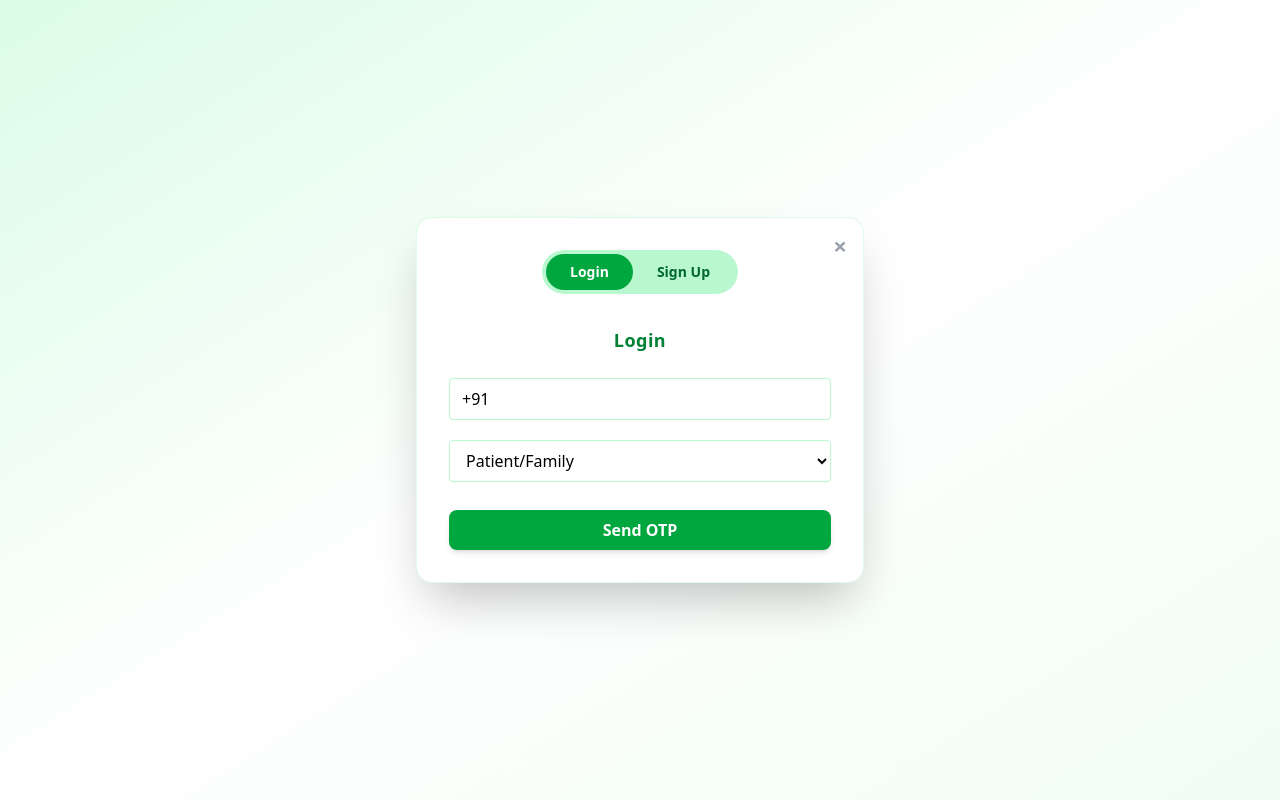
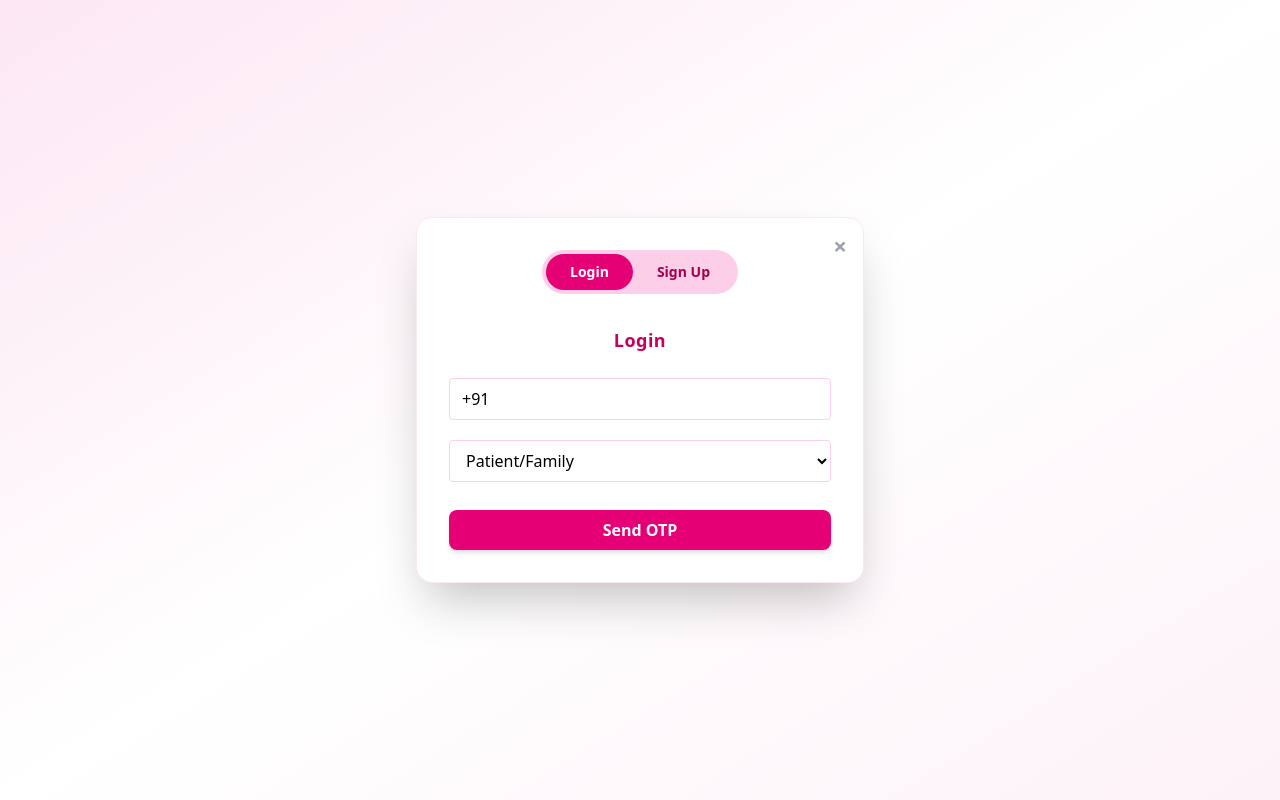
Before and after one commit to SHUBHAM2775/NFC4_DeepThink, a React (Vite) app in the folder Frontend/: page / in a window 1280 px wide. Both pictures are taken after a click on the button "Login / Signup". Built offline with nearby package versions, Linux system fonts and the light colour scheme.

Commit message:
color-schemes

```diff
--- a/Frontend/src/App.jsx
+++ b/Frontend/src/App.jsx
@@ -37,7 +37,7 @@ const App = () => {
         return (
           <Login
             onSuccess={handleLoginSuccess}
-            onClose={() => setCurrentView("main")}
+            onClose={() => setCurrentView("landing")}
           />
         );
       case "questionnaire":
@@ -52,7 +52,7 @@ const App = () => {
           <div className="p-8">
             <h1 className="text-2xl font-bold mb-4">Welcome to the Main App!</h1>
             {user && (
-              <div className="bg-green-100 p-4 rounded-lg">
+              <div className="bg-pink-100 p-4 rounded-lg">
                 <h2 className="font-semibold">User Info:</h2>
                 <p>Role: {user.role}</p>
                 <p>Phone: {user.phone}</p>
@@ -63,7 +63,7 @@ const App = () => {
             )}
             <button
               onClick={() => setCurrentView("login")}
-              className="mt-4 bg-green-600 text-white px-4 py-2 rounded hover:bg-green-700"
+              className="mt-4 bg-pink-600 text-white px-4 py-2 rounded hover:bg-pink-700"
             >
               Back to Login
             </button>
--- a/Frontend/src/auth/Login.jsx
+++ b/Frontend/src/auth/Login.jsx
@@ -112,12 +112,12 @@ const LoginSignupToggleTop = ({ onSuccess, onClose }) => {
   };
 
   return (
-    <div className="fixed inset-0 bg-gradient-to-br from-green-100 via-white to-green-50 bg-opacity-80 flex items-center justify-center z-50 p-4">
-      <div className="bg-white rounded-2xl shadow-2xl w-full max-w-md relative border border-green-100 p-8">
+    <div className="fixed inset-0 bg-gradient-to-br from-pink-100 via-white to-pink-50 bg-opacity-80 flex items-center justify-center z-50 p-4">
+      <div className="bg-white rounded-2xl shadow-2xl w-full max-w-md relative border border-pink-100 p-8">
 
         {/* Close button */}
         <button
-          className="absolute top-3 right-4 text-gray-400 hover:text-green-600 text-2xl font-bold focus:outline-none"
+          className="absolute top-3 right-4 text-gray-400 hover:text-pink-600 text-2xl font-bold focus:outline-none"
           onClick={onClose}
           aria-label="Close"
         >
@@ -126,12 +126,12 @@ const LoginSignupToggleTop = ({ onSuccess, onClose }) => {
 
         {/* Top toggle switch centered */}
         <div className="mb-8 flex justify-center">
-          <div className="inline-flex bg-green-200 rounded-full p-1 text-sm font-semibold select-none">
+          <div className="inline-flex bg-pink-200 rounded-full p-1 text-sm font-semibold select-none">
             <button
               onClick={() => switchMode(true)}
               aria-pressed={isLoginMode}
               className={`px-6 py-2 rounded-full transition-colors ${
-                isLoginMode ? "bg-green-600 text-white" : "text-green-800 hover:bg-green-300"
+                isLoginMode ? "bg-pink-600 text-white" : "text-pink-800 hover:bg-pink-300"
               }`}
               type="button"
             >
@@ -141,7 +141,7 @@ const LoginSignupToggleTop = ({ onSuccess, onClose }) => {
               onClick={() => switchMode(false)}
               aria-pressed={!isLoginMode}
               className={`px-6 py-2 rounded-full transition-colors ${
-                !isLoginMode ? "bg-green-600 text-white" : "text-green-800 hover:bg-green-300"
+                !isLoginMode ? "bg-pink-600 text-white" : "text-pink-800 hover:bg-pink-300"
               }`}
               type="button"
             >
@@ -151,7 +151,7 @@ const LoginSignupToggleTop = ({ onSuccess, onClose }) => {
         </div>
 
         {/* Heading */}
-        <h2 className="text-lg font-bold mb-6 text-green-700 text-center tracking-wide">
+        <h2 className="text-lg font-bold mb-6 text-pink-700 text-center tracking-wide">
           {isLoginMode ? "Login" : "Sign Up"}
         </h2>
 
@@ -168,7 +168,7 @@ const LoginSignupToggleTop = ({ onSuccess, onClose }) => {
                   <input
                     type="text"
                     placeholder="Name"
-                    className="border border-green-200 rounded px-3 py-2 focus:outline-none focus:ring-2 focus:ring-green-300 transition"
+                    className="border border-pink-200 rounded px-3 py-2 focus:outline-none focus:ring-2 focus:ring-pink-300 transition"
                     value={name}
                     onChange={(e) => setName(e.target.value)}
                     required={!isLoginMode}
@@ -178,7 +178,7 @@ const LoginSignupToggleTop = ({ onSuccess, onClose }) => {
                 <input
                   type="tel"
                   placeholder="+91 Enter your mobile number"
-                  className="border border-green-200 rounded px-3 py-2 focus:outline-none focus:ring-2 focus:ring-green-300 transition"
+                  className="border border-pink-200 rounded px-3 py-2 focus:outline-none focus:ring-2 focus:ring-pink-300 transition"
                   value={phone}
                   onChange={(e) => {
                     const value = e.target.value;
@@ -197,7 +197,7 @@ const LoginSignupToggleTop = ({ onSuccess, onClose }) => {
                 />
 
                 <select
-                  className="border border-green-200 rounded px-3 py-2 focus:outline-none focus:ring-2 focus:ring-green-300 transition"
+                  className="border border-pink-200 rounded px-3 py-2 focus:outline-none focus:ring-2 focus:ring-pink-300 transition"
                   value={role}
                   onChange={(e) => setRole(e.target.value)}
                   required
@@ -233,10 +233,10 @@ const LoginSignupToggleTop = ({ onSuccess, onClose }) => {
                       accept=".pdf,.jpg,.jpeg,.png"
                       onChange={handleDocUpload}
                       required={!docFile}
-                      className="border border-green-200 rounded px-3 py-1 focus:outline-none focus:ring-2 focus:ring-green-300 transition w-full"
+                      className="border border-pink-200 rounded px-3 py-1 focus:outline-none focus:ring-2 focus:ring-pink-300 transition w-full"
                     />
                     {docFile && (
-                      <p className="text-sm mt-1 text-green-700">
+                      <p className="text-sm mt-1 text-pink-700">
                         Selected file: {docFile.name}
                       </p>
                     )}
@@ -250,7 +250,7 @@ const LoginSignupToggleTop = ({ onSuccess, onClose }) => {
                 <button
                   type="submit"
                   disabled={isLoading}
-                  className={`bg-green-600 hover:bg-green-700 text-white font-semibold py-2 rounded-lg mt-2 shadow-md transition-all ${
+                  className={`bg-pink-600 hover:bg-pink-700 text-white font-semibold py-2 rounded-lg mt-2 shadow-md transition-all ${
                     isLoading ? "opacity-50 cursor-not-allowed" : ""
                   }`}
                 >
@@ -281,7 +281,7 @@ const LoginSignupToggleTop = ({ onSuccess, onClose }) => {
                   type="text"
                   placeholder="Enter OTP"
                   maxLength="4"
-                  className="border border-green-200 rounded px-3 py-2 focus:outline-none focus:ring-2 focus:ring-green-300 transition text-center text-lg tracking-widest"
+                  className="border border-pink-200 rounded px-3 py-2 focus:outline-none focus:ring-2 focus:ring-pink-300 transition text-center text-lg tracking-widest"
                   value={otp}
                   onChange={(e) =>
                     setOtp(e.target.value.replace(/\D/g, "").slice(0, 4))
@@ -300,14 +300,14 @@ const LoginSignupToggleTop = ({ onSuccess, onClose }) => {
                       setOtp("");
                       setError("");
                     }}
-                    className="text-green-600 hover:text-green-700 text-sm underline focus:outline-none"
+                    className="text-pink-600 hover:text-pink-700 text-sm underline focus:outline-none"
                   >
                     ← Back
                   </button>
                   <button
                     type="submit"
                     disabled={isLoading}
-                    className={`bg-green-600 hover:bg-green-700 text-white font-semibold py-2 px-6 rounded-lg shadow-md transition-all ${
+                    className={`bg-pink-600 hover:bg-pink-700 text-white font-semibold py-2 px-6 rounded-lg shadow-md transition-all ${
                       isLoading ? "opacity-50 cursor-not-allowed" : ""
                     }`}
                   >
--- a/Frontend/src/components/Patient/Questionaire.jsx
+++ b/Frontend/src/components/Patient/Questionaire.jsx
@@ -22,7 +22,7 @@ function Questionaire({ onComplete, user }) {
       <div className="max-w-2xl mx-auto px-4">
         <div className="bg-white rounded-lg shadow-lg p-8">
           <div className="text-center mb-8">
-            <h1 className="text-2xl font-bold text-green-700 mb-2">Health Questionnaire</h1>
+            <h1 className="text-2xl font-bold text-pink-700 mb-2">Health Questionnaire</h1>
             <p className="text-gray-600">Welcome {user?.name || 'User'}! Please answer a few questions about your health.</p>
           </div>
 
--- a/Frontend/src/components/Patient/Questionnaire/PatientQuestionnaireFlow.jsx
+++ b/Frontend/src/components/Patient/Questionnaire/PatientQuestionnaireFlow.jsx
@@ -83,7 +83,7 @@ function PatientQuestionnaireFlow({ data, onUpdate, onSubmit }) {
               <div
                 className={`w-8 h-8 rounded-full flex items-center justify-center text-sm font-medium ${
                   page <= currentPage
-                    ? 'bg-green-600 text-white'
+                    ? 'bg-pink-600 text-white'
                     : 'bg-gray-200 text-gray-600'
                 }`}
               >
@@ -92,7 +92,7 @@ function PatientQuestionnaireFlow({ data, onUpdate, onSubmit }) {
               {page < 3 && (
                 <div
                   className={`w-8 h-1 mx-2 ${
-                    page < currentPage ? 'bg-green-600' : 'bg-gray-200'
+                    page < currentPage ? 'bg-pink-600' : 'bg-gray-200'
                   }`}
                 />
               )}
--- a/Frontend/src/components/Patient/Questionnaire/UIComponents.jsx
+++ b/Frontend/src/components/Patient/Questionnaire/UIComponents.jsx
@@ -9,7 +9,7 @@ export const Button = ({ children, onClick, className = '', disabled = false, ..
       className={`px-4 py-2 rounded-lg font-medium transition-colors ${
         disabled
           ? 'bg-gray-300 text-gray-500 cursor-not-allowed'
-          : 'bg-green-600 text-white hover:bg-green-700 active:bg-green-800'
+          : 'bg-pink-600 text-white hover:bg-pink-700 active:bg-pink-800'
       } ${className}`}
       {...props}
     >
@@ -31,7 +31,7 @@ export const Label = ({ children, className = '', ...props }) => {
 export const Input = ({ className = '', ...props }) => {
   return (
     <input
-      className={`w-full px-3 py-2 border border-gray-300 rounded-lg focus:outline-none focus:ring-2 focus:ring-green-500 focus:border-transparent ${className}`}
+      className={`w-full px-3 py-2 border border-gray-300 rounded-lg focus:outline-none focus:ring-2 focus:ring-pink-500 focus:border-transparent ${className}`}
       {...props}
     />
   );
@@ -81,7 +81,7 @@ export const RadioGroupItem = ({ value, id, children, name, checked, onChange, .
         value={value}
         checked={checked}
         onChange={onChange}
-        className="w-4 h-4 text-green-600 bg-gray-100 border-gray-300 focus:ring-green-500 pointer-events-none"
+        className="w-4 h-4 text-pink-600 bg-gray-100 border-gray-300 focus:ring-pink-500 pointer-events-none"
         {...props}
       />
       <label htmlFor={id} className="text-sm font-medium text-gray-700 cursor-pointer flex-1 pointer-events-none">
--- a/Frontend/src/components/VoiceLog/VoiceLog.jsx
+++ b/Frontend/src/components/VoiceLog/VoiceLog.jsx
@@ -71,7 +71,7 @@ const styles = {
   button: {
     padding: '10px 20px',
     fontSize: '18px',
-    backgroundColor: '#4CAF50',
+    backgroundColor: '#e53986',
     color: '#fff',
     border: 'none',
     borderRadius: '6px',
```
Also changed, not shown: Frontend/src/components/ASHA_worker/Dashboard.jsx (+9 -9 lines).
